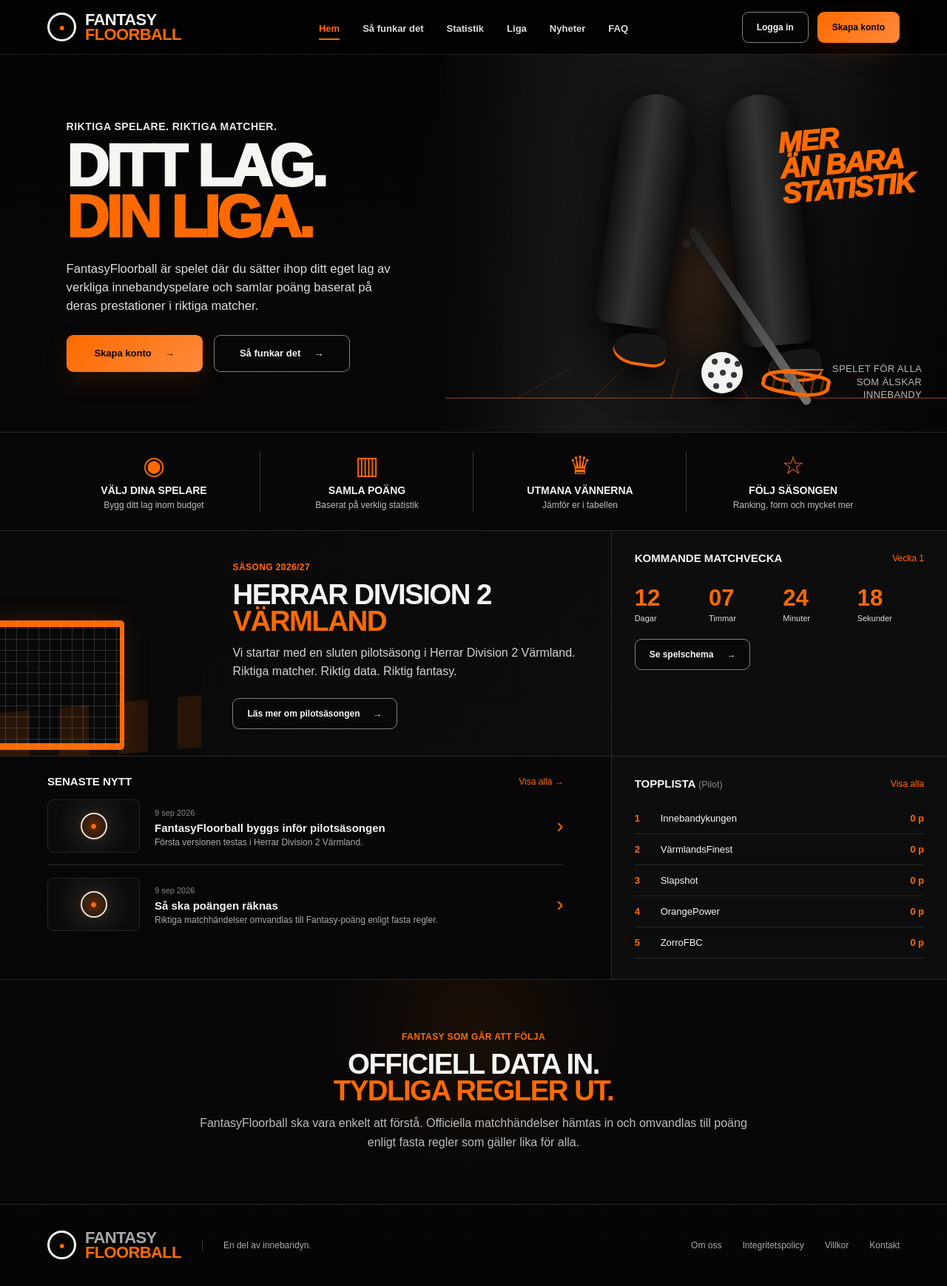
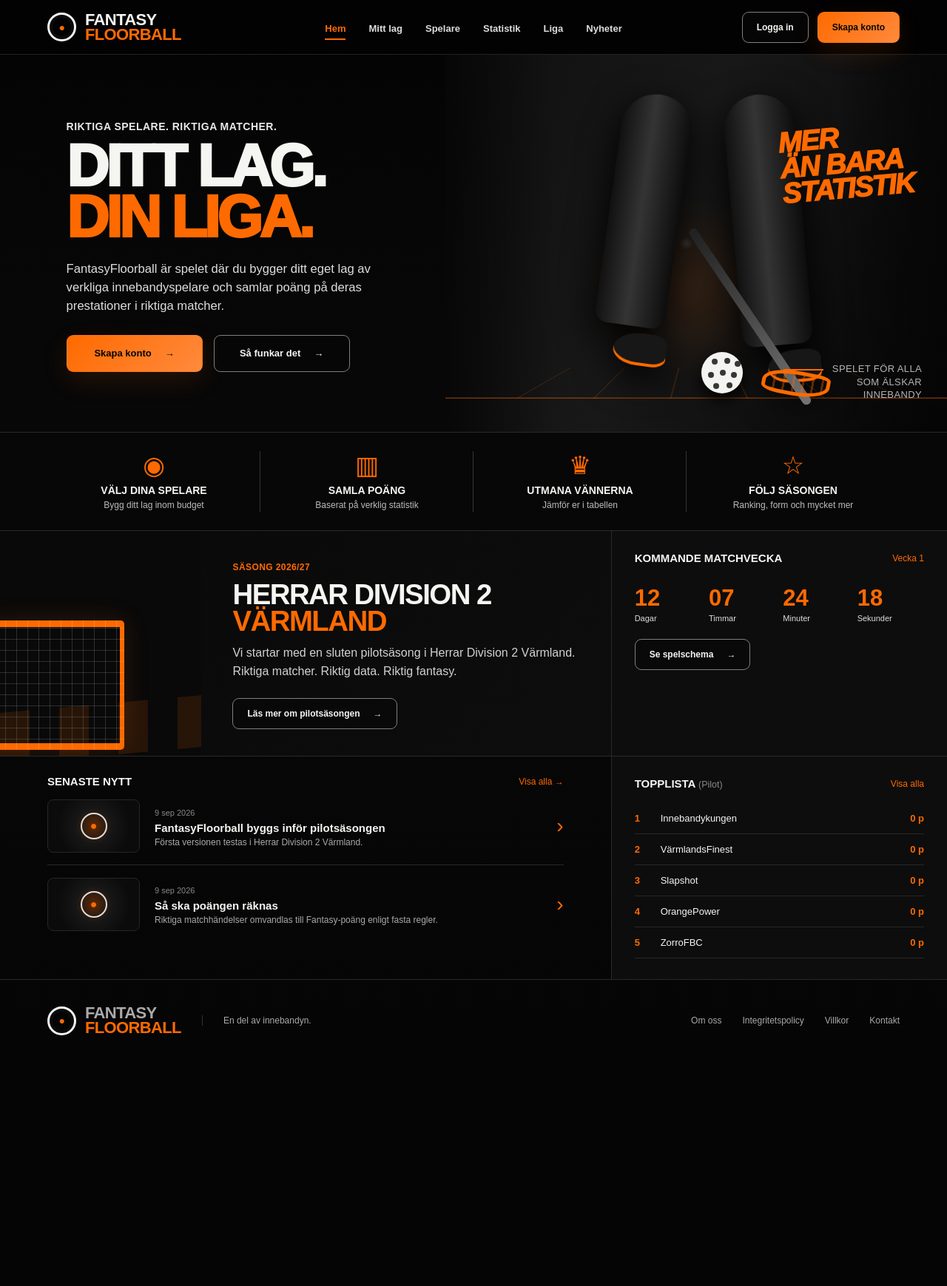
Before and after one commit to SirElin8290/FantasyFloorball.se, a Next.js app: page / in a window 1280 px wide. Shown: the whole page at 74% size. After the commit the page ends 1435 px from the top, so only its background shows below. Built offline with nearby package versions, Linux system fonts and the light colour scheme.

Commit message:
Refine homepage to match visual mockup

```diff
--- a/app/page.tsx
+++ b/app/page.tsx
@@ -14,8 +14,16 @@
 ];
 
 const news = [
-  { date: "9 sep 2026", title: "FantasyFloorball byggs inför pilotsäsongen", text: "Första versionen testas i Herrar Division 2 Värmland." },
-  { date: "9 sep 2026", title: "Så ska poängen räknas", text: "Riktiga matchhändelser omvandlas till Fantasy-poäng enligt fasta regler." },
+  {
+    date: "9 sep 2026",
+    title: "FantasyFloorball byggs inför pilotsäsongen",
+    text: "Första versionen testas i Herrar Division 2 Värmland.",
+  },
+  {
+    date: "9 sep 2026",
+    title: "Så ska poängen räknas",
+    text: "Riktiga matchhändelser omvandlas till Fantasy-poäng enligt fasta regler.",
+  },
 ];
 
 export default function Home() {
@@ -24,16 +32,19 @@
       <header className="site-header">
         <a className="brand" href="#top" aria-label="FantasyFloorball startsida">
           <span className="brand-ball" aria-hidden="true">●</span>
-          <span><strong>FANTASY</strong><b>FLOORBALL</b></span>
+          <span>
+            <strong>FANTASY</strong>
+            <b>FLOORBALL</b>
+          </span>
         </a>
 
         <nav className="main-nav" aria-label="Huvudmeny">
           <a className="active" href="#top">Hem</a>
-          <a href="#how">Så funkar det</a>
+          <a href="#how">Mitt lag</a>
+          <a href="#how">Spelare</a>
           <a href="#stats">Statistik</a>
           <a href="#league">Liga</a>
           <a href="#news">Nyheter</a>
-          <a href="#faq">FAQ</a>
         </nav>
 
         <div className="header-actions">
@@ -45,8 +56,14 @@
       <section className="hero" id="top">
         <div className="hero-copy">
           <p className="eyebrow">RIKTIGA SPELARE. RIKTIGA MATCHER.</p>
-          <h1>DITT LAG.<br /><span>DIN LIGA.</span></h1>
-          <p className="hero-text">FantasyFloorball är spelet där du sätter ihop ditt eget lag av verkliga innebandyspelare och samlar poäng baserat på deras prestationer i riktiga matcher.</p>
+          <h1>
+            DITT LAG.<br />
+            <span>DIN LIGA.</span>
+          </h1>
+          <p className="hero-text">
+            FantasyFloorball är spelet där du bygger ditt eget lag av verkliga
+            innebandyspelare och samlar poäng på deras prestationer i riktiga matcher.
+          </p>
           <div className="hero-actions">
             <button className="btn btn-primary btn-large">Skapa konto <span>→</span></button>
             <a className="btn btn-outline btn-large" href="#how">Så funkar det <span>→</span></a>
@@ -85,7 +102,10 @@
           <div className="pilot-copy">
             <p className="section-kicker">SÄSONG 2026/27</p>
             <h2>HERRAR DIVISION 2<br /><span>VÄRMLAND</span></h2>
-            <p>Vi startar med en sluten pilotsäsong i Herrar Division 2 Värmland. Riktiga matcher. Riktig data. Riktig fantasy.</p>
+            <p>
+              Vi startar med en sluten pilotsäsong i Herrar Division 2 Värmland.
+              Riktiga matcher. Riktig data. Riktig fantasy.
+            </p>
             <button className="btn btn-outline">Läs mer om pilotsäsongen <span>→</span></button>
           </div>
         </article>
@@ -96,8 +116,11 @@
             <span>Vecka 1</span>
           </div>
           <div className="countdown">
-            {[['12','Dagar'],['07','Timmar'],['24','Minuter'],['18','Sekunder']].map(([value,label]) => (
-              <div key={label}><strong>{value}</strong><span>{label}</span></div>
+            {[["12", "Dagar"], ["07", "Timmar"], ["24", "Minuter"], ["18", "Sekunder"]].map(([value, label]) => (
+              <div key={label}>
+                <strong>{value}</strong>
+                <span>{label}</span>
+              </div>
             ))}
           </div>
           <button className="btn btn-outline">Se spelschema <span>→</span></button>
@@ -129,25 +152,24 @@
             <a href="#stats">Visa alla</a>
           </div>
           <div className="leaderboard">
-            {leaders.map(([rank,name,points]) => (
+            {leaders.map(([rank, name, points]) => (
               <div className="leader-row" key={rank}>
-                <strong>{rank}</strong><span>{name}</span><b>{points}</b>
+                <strong>{rank}</strong>
+                <span>{name}</span>
+                <b>{points}</b>
               </div>
             ))}
           </div>
         </aside>
       </section>
 
-      <section className="principles" id="faq">
-        <p className="section-kicker">FANTASY SOM GÅR ATT FÖLJA</p>
-        <h2>OFFICIELL DATA IN.<br /><span>TYDLIGA REGLER UT.</span></h2>
-        <p>FantasyFloorball ska vara enkelt att förstå. Officiella matchhändelser hämtas in och omvandlas till poäng enligt fasta regler som gäller lika för alla.</p>
-      </section>
-
       <footer>
         <a className="brand" href="#top">
           <span className="brand-ball" aria-hidden="true">●</span>
-          <span><strong>FANTASY</strong><b>FLOORBALL</b></span>
+          <span>
+            <strong>FANTASY</strong>
+            <b>FLOORBALL</b>
+          </span>
         </a>
         <p>En del av innebandyn.</p>
         <nav>
```
